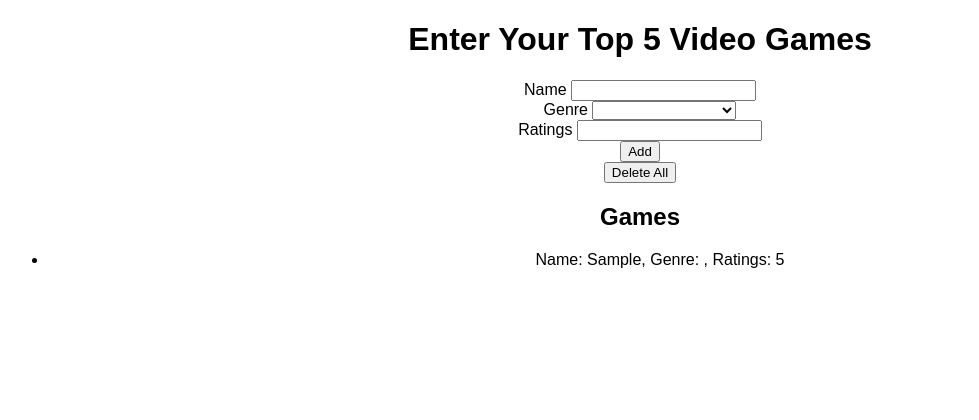
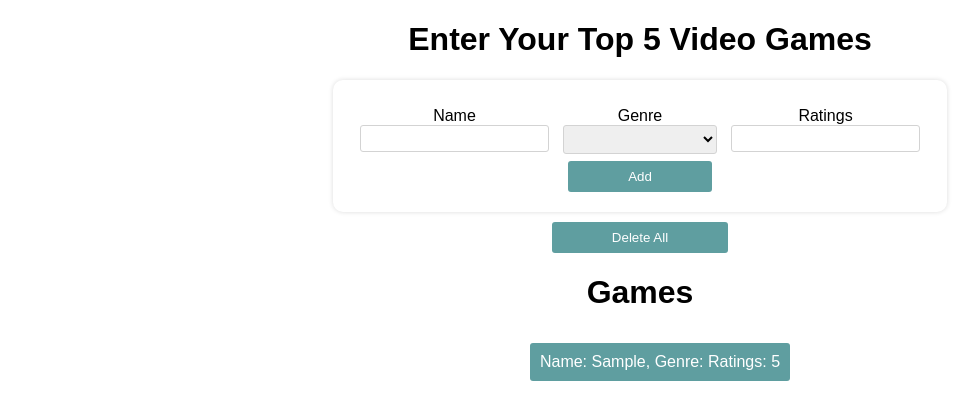
Before and after one commit to DavidTaylor96/Manipulating_DOM_Video_Game_Ratings, a plain HTML site: page index.html in a window 1280 px wide. Both pictures are taken after typing "Sample", "5" into the empty fields and a click on the input "Add". Shown: the whole page, without its empty margins (0-979 px from the left). Drawn offline with Linux system fonts and the light colour scheme.

Commit message:
extentions

```diff
--- a/css/style.css
+++ b/css/style.css
@@ -1,4 +1,68 @@
+
 body {
   font-family: Arial, Helvetica, sans-serif;
   text-align: center;
 }
+
+
+#new-items {
+  width: max-content;
+  box-shadow: 0 0 5px gainsboro;
+  margin: 10px auto;
+  padding: 20px;
+  border-radius: 10px;
+}
+
+.form-items{
+  padding: 7px;
+}
+
+.form-items > input{
+  border: 1px solid lightgray;
+  border-radius: 3px;
+  padding: 5px
+}
+
+#genre{
+  border: 1px solid lightgray;
+  border-radius: 3px;
+  padding: 5px;
+}
+
+
+#form-wrapper {
+  display: flex;
+  flex-direction: row;
+}
+
+
+label.main {
+  display: block;
+  margin: auto;
+}
+
+label::after {
+  display: block;
+}
+
+button, input[type="submit"] {
+  color: white;
+  background-color: cadetblue;
+  padding: 8px 60px;
+  border: none;
+  border-radius: 3px;
+}
+
+#game-list {
+  display: flex;
+  flex-flow: wrap;
+  list-style-type: none;
+}
+
+.game-list-item {
+  margin: 10px auto;
+  padding: 10px 10px;
+  background-color: cadetblue;
+  color: white;
+  border-radius: 3px;
+}
--- a/index.html
+++ b/index.html
@@ -11,7 +11,7 @@
 <body>
   <h1>Enter Your Top 5 Video Games</h1>
   <form id="new-items">
-    <div>
+    <div id="form-wrapper">
       <div class="form-items">
         <label for="name" class="main">Name</label>
         <input type="text" id="name" required/>
@@ -37,7 +37,7 @@
 
   <button id="delete-all">Delete All</button>
 
-  <h2>Games</h2>
+  <h1>Games</h1>
   <ul id="game-list"></ul>
 </body>
 </html>
--- a/js/app.js
+++ b/js/app.js
@@ -6,19 +6,23 @@ document.addEventListener('DOMContentLoaded', () => {
   const deleteAll = document.querySelector('#delete-all')
   deleteAll.addEventListener('click', handleDeleteAll)
 
-  // const body = document.querySelector('body')
-  // const createButton = document.querySelector('#create-button')
-  // createButton.addEventListener('click', () => {
-  //   createNewButton(body)
-  // })
+  const body = document.querySelector('game-list-item')
+  const createButton = document.querySelector('#create-button')
+  createButton.addEventListener('click', () => {
+    handleSubmitForm(body)
+  })
 })
 
 
 const handleSubmitForm = function (evt) {
   evt.preventDefault();
+
   const resultParagraph = document.querySelector('#game-list')
   const createGame = document.createElement('li')
-  createGame.textContent = `Name: ${evt.target.name.value}, Genre: ${evt.target.genre.value}, Ratings: ${evt.target.rating.value}`
+  createGame.classList.add('game-list-item')
+
+  createGame.textContent = `Name: ${evt.target.name.value}, Genre: ${evt.target.genre.value} Ratings: ${evt.target.rating.value}`
+
   resultParagraph.appendChild(createGame)
 
   document.getElementById('new-items').reset();
@@ -30,10 +34,10 @@ const handleDeleteAll = function (evt) {
   gameList.textContent = ''
 }
 
-// const createNewButton = (parentElement) => {
-//   const newButton = document.createElement('button')
-//   newButton.textContent = "Delete"
-//   parentElement.appendChild(newButton)
-//   console.log(newButton)
-//   console.log(parentElement)
-// }
+const createNewButton = (parentElement) => {
+  const newButton = document.createElement('button')
+  newButton.textContent = "Delete"
+  parentElement.appendChild(newButton)
+  console.log(newButton)
+  console.log(parentElement)
+}
```
